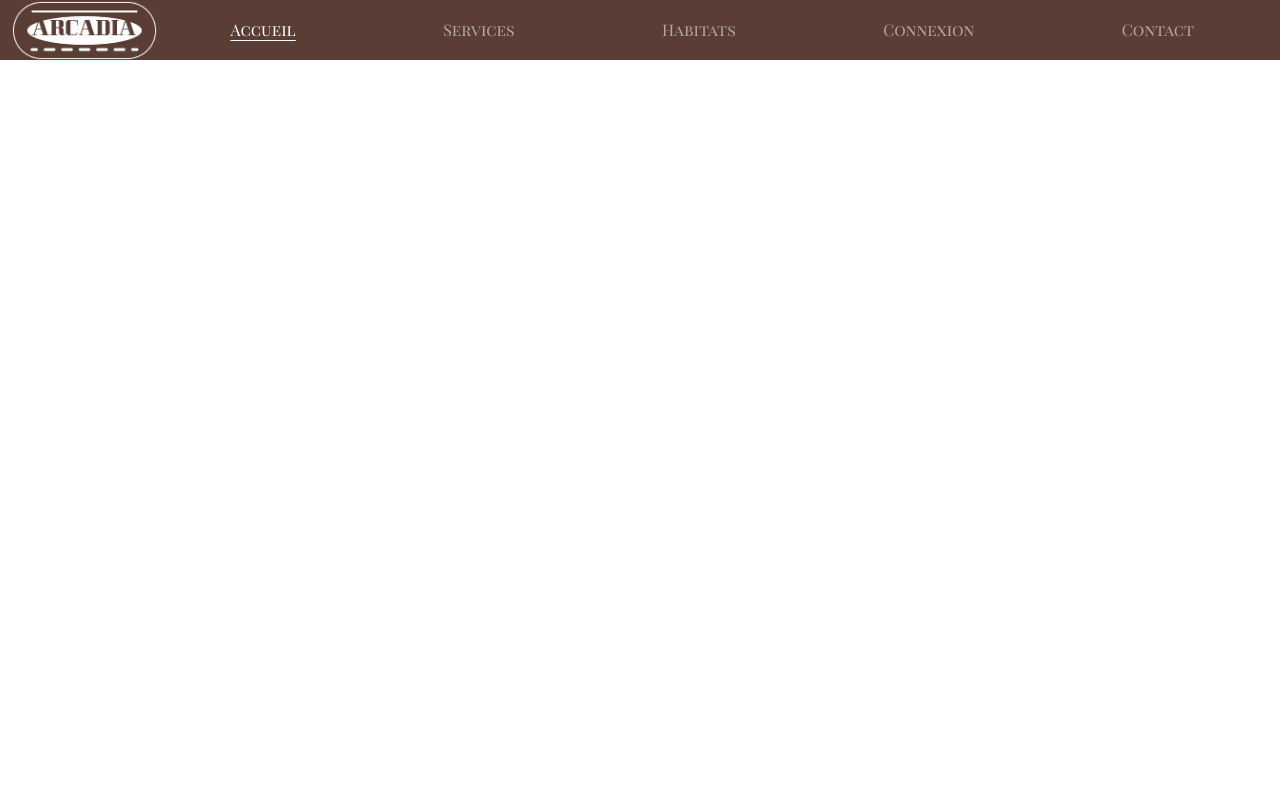
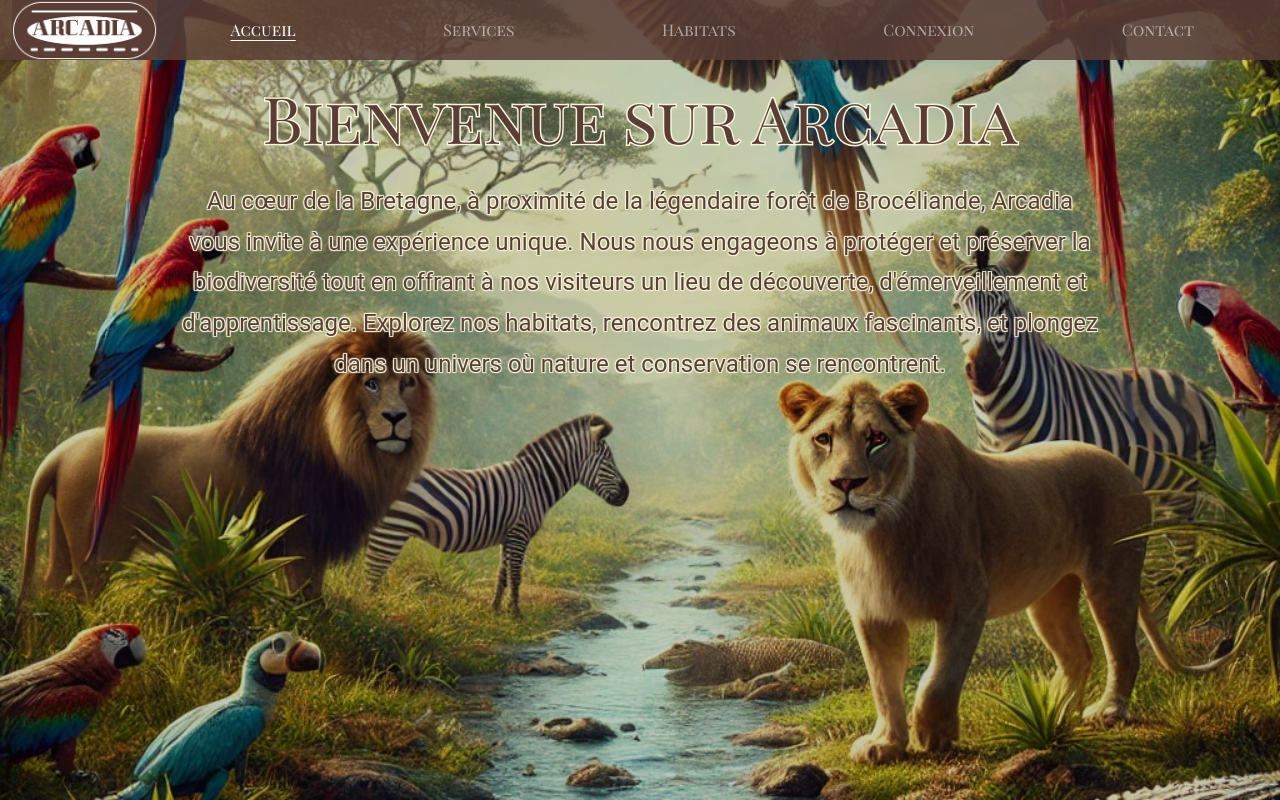
Before and after one commit to DenisPinzin/Zoo-Arcadia, a plain HTML site: page index.html in a window 1280 px wide. Drawn offline with nearby package versions, Linux system fonts and the light colour scheme.

Commit message:
start main hero

```diff
--- a/index.html
+++ b/index.html
@@ -43,6 +43,20 @@
       </div>
     </nav>
   </header>
+  <main>
+    <section class="hero-section">
+      <div class="container">
+        <h1 class="hero-title">Bienvenue sur Arcadia</h1>
+        <p class="hero-text">
+          Au cœur de la Bretagne, à proximité de la légendaire forêt de Brocéliande, Arcadia vous invite à une expérience unique.
+          Nous nous engageons à protéger et préserver la biodiversité tout en offrant à nos visiteurs un lieu de découverte,
+          d'émerveillement et d'apprentissage. Explorez nos habitats, rencontrez des animaux fascinants, et plongez dans un univers
+          où nature et conservation se rencontrent.
+        </p>
+      </div>
+    </section>
+  </main>
+
 
   <script src="https://cdn.jsdelivr.net/npm/bootstrap@5.3.2/dist/js/bootstrap.bundle.min.js"></script>
   <script src="script.js"></script>
--- a/style.css
+++ b/style.css
@@ -66,3 +66,93 @@ nav {
     padding-right: 1rem;
   }
 }
+
+/*----- MAIN -----*/
+/*----- SECTION 1 -----*/
+
+/* Position fixe de la navbar au-dessus */
+.navbar {
+  position: absolute;
+  top: 0;
+  left: 0;
+  width: 100%;
+  z-index: 1000;
+  background-color: rgba(90, 62, 54, 0.85); /* même couleur que ta navbar, semi-transparente */
+}
+
+.hero-section {
+  position: relative;
+  height: 100vh;
+  background-image: url('img/Background-Accueil.webp');
+  background-size: cover;
+  background-position: center;
+  background-repeat: no-repeat;
+  padding-top: 80px;
+  display: flex;
+  justify-content: center;
+  text-align: center;
+  overflow: hidden; /* important pour masquer l'overlay si besoin */
+  z-index: 0;
+}
+
+.hero-section::before {
+  content: "";
+  position: absolute;
+  top: 0;
+  left: 0;
+  width: 100%;
+  height: 100%;
+  background-color: rgba(0, 0, 0, 0.2); /* ← ajuste l'opacité ici */
+  z-index: 0;
+}
+
+
+
+/* Titre principal */
+.hero-title {
+  position: relative;
+  font-family: 'Playfair Display SC', serif;
+  font-size: clamp(2rem, 6vw, 64px);
+  font-weight: 400;
+  color: #5A3E36;
+  letter-spacing: 0;
+  text-align: center;
+  z-index: 1;
+  max-width: 90%;
+  margin: 0 auto;
+}
+
+.hero-title::before {
+  content: "Bienvenue sur Arcadia";
+  position: absolute;
+  top: 0;
+  left: 0;
+  right: 0;
+  margin: 0 auto;
+  z-index: -1;
+  color: #F5F5DC;
+  -webkit-text-stroke: 3px #F5F5DC;
+  filter: blur(0.5px);
+  text-align: center;
+  font-size: clamp(2rem, 6vw, 64px);
+}
+
+.hero-text {
+  font-family: 'Roboto', sans-serif;
+  font-size: clamp(1rem, 2.5vw, 24px);
+  line-height: 1.7;
+  color: #5A3E36;
+  text-align: center;
+  max-width: 85%;
+  margin: 1.5rem auto 0;
+  padding: 0 1rem;
+  position: relative;
+  z-index: 1;
+
+  text-shadow:
+    0 0 1px #F5F5DC,
+    1px 1px 1px #F5F5DC,
+    -1px -1px 1px #F5F5DC,
+    1px -1px 1px #F5F5DC,
+    -1px 1px 1px #F5F5DC;
+}
```
